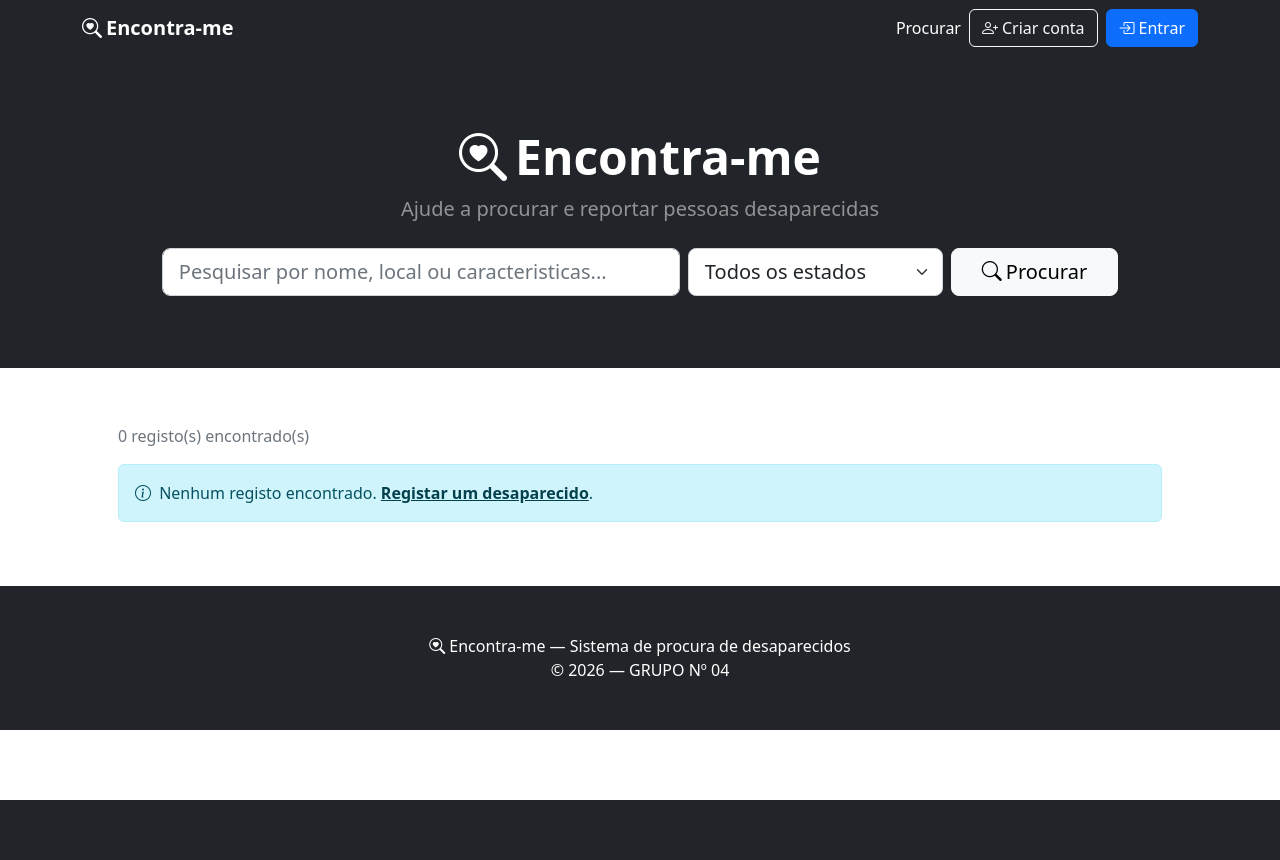
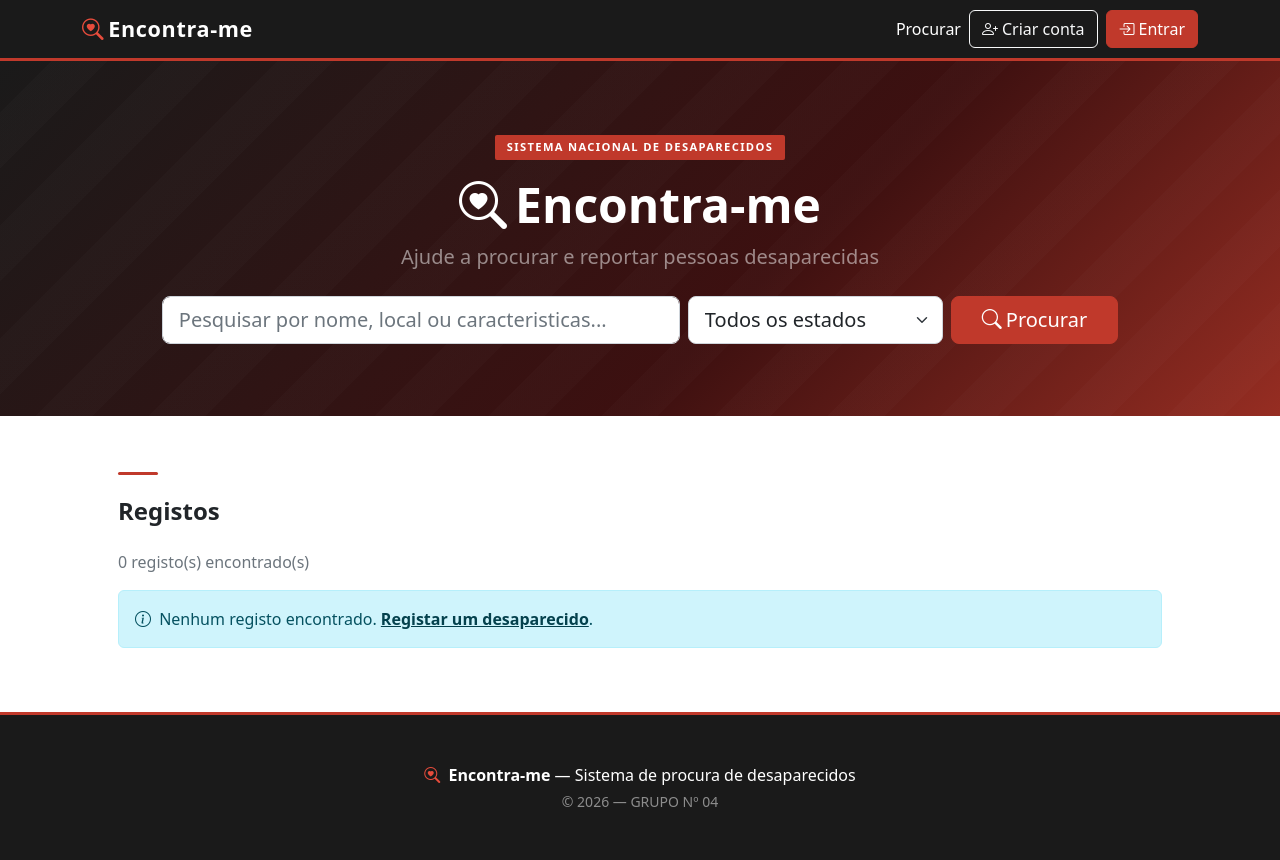
Before and after one commit to mkaldev08/sistema-procura-desaparecidos-imetro, a PHP site: page / in a window 1280 px wide. Before the commit the page ends 800 px from the top, so only its background shows below. Run offline with PHP 8.4, Linux system fonts and the light colour scheme; data that the repository does not hold is empty.

Commit message:
feat: rebranded

```diff
--- a/css/styles.css
+++ b/css/styles.css
@@ -1,9 +1,125 @@
 /*!
  * Base template: Start Bootstrap - Shop Homepage v5.0.6 (MIT License)
  * https://startbootstrap.com/template/shop-homepage
- * Copyright 2013-2023 Start Bootstrap LLC.
  * Customized for: Encontra-me (missing persons system).
+ * Rebranding: red-urgency theme, 2026.
  */
+
+/* ── Brand tokens ─────────────────────────────────────────── */
+:root {
+    --brand:       #c0392b;
+    --brand-dark:  #962d22;
+    --brand-light: #e74c3c;
+    --site-dark:   #1a1a1a;
+    --site-gray:   #f8f9fa;
+}
+
+/* ── Bootstrap overrides ──────────────────────────────────── */
+
+/* Primary buttons → brand red */
+.btn-primary {
+    background-color: var(--brand);
+    border-color: var(--brand);
+}
+.btn-primary:hover,
+.btn-primary:focus,
+.btn-primary:active {
+    background-color: var(--brand-dark);
+    border-color: var(--brand-dark);
+}
+.btn-primary:focus-visible {
+    box-shadow: 0 0 0 0.25rem rgba(192, 57, 43, 0.4);
+}
+
+/* Outline-dark card button → red tint on hover */
+.btn-outline-dark:hover {
+    background-color: var(--brand);
+    border-color: var(--brand);
+    color: #fff;
+}
+
+/* Outline-light nav button → red fill on hover */
+.btn-outline-light:hover {
+    background-color: var(--brand);
+    border-color: var(--brand);
+}
+
+/* Pagination active → brand red */
+.page-link:focus { box-shadow: 0 0 0 0.25rem rgba(192, 57, 43, 0.25); }
+.page-item.active .page-link {
+    background-color: var(--brand);
+    border-color: var(--brand);
+}
+.page-link { color: var(--brand); }
+.page-link:hover { color: var(--brand-dark); }
+
+/* Form focus rings → brand red */
+.form-control:focus,
+.form-select:focus {
+    border-color: var(--brand-light);
+    box-shadow: 0 0 0 0.25rem rgba(192, 57, 43, 0.2);
+}
+
+/* ── Navbar ───────────────────────────────────────────────── */
+.navbar {
+    background-color: var(--site-dark) !important;
+    border-bottom: 3px solid var(--brand);
+}
+
+.navbar-brand {
+    font-size: 1.35rem;
+    letter-spacing: 0.03em;
+}
+
+.navbar-brand .bi-search-heart {
+    color: var(--brand-light);
+}
+
+/* ── Hero banner ──────────────────────────────────────────── */
+.site-hero {
+    background: linear-gradient(135deg, var(--site-dark) 0%, #3d1010 60%, var(--brand-dark) 100%);
+    position: relative;
+    overflow: hidden;
+}
+
+.site-hero::before {
+    content: '';
+    position: absolute;
+    inset: 0;
+    background: repeating-linear-gradient(
+        -45deg,
+        transparent,
+        transparent 40px,
+        rgba(255,255,255,0.015) 40px,
+        rgba(255,255,255,0.015) 80px
+    );
+}
+
+.site-hero .container { position: relative; z-index: 1; }
+
+.site-hero .hero-eyebrow {
+    display: inline-block;
+    background: var(--brand);
+    color: #fff;
+    font-size: 0.7rem;
+    font-weight: 700;
+    letter-spacing: 0.12em;
+    text-transform: uppercase;
+    padding: 0.25rem 0.75rem;
+    border-radius: 2px;
+    margin-bottom: 1rem;
+}
+
+/* ── Cards ────────────────────────────────────────────────── */
+.card {
+    border: 1px solid #dee2e6;
+    transition: transform 0.18s ease, box-shadow 0.18s ease;
+}
+
+.card:hover {
+    transform: translateY(-3px);
+    box-shadow: 0 8px 24px rgba(0, 0, 0, 0.12) !important;
+}
 
 /* Person card photo: keep a consistent height across the grid */
 .card-img-top {
@@ -17,17 +133,19 @@
     display: flex;
     align-items: center;
     justify-content: center;
-    background: #e9ecef;
-    color: #adb5bd;
+    background: #f0eded;
+    color: #c0b0b0;
     font-size: 3.5rem;
 }
 
-/* Status ribbon, reusing the template's "sale badge" pattern */
+/* Status ribbon */
 .status-badge {
     position: absolute;
     top: 0.5rem;
     right: 0.5rem;
     z-index: 2;
+    font-size: 0.75rem;
+    letter-spacing: 0.04em;
 }
 
 /* Detail page photo */
@@ -36,3 +154,21 @@
     min-height: 320px;
     object-fit: cover;
 }
+
+/* ── Section divider ──────────────────────────────────────── */
+.section-title-bar {
+    display: inline-block;
+    width: 40px;
+    height: 3px;
+    background: var(--brand);
+    border-radius: 2px;
+    margin-bottom: 1rem;
+}
+
+/* ── Footer ───────────────────────────────────────────────── */
+.site-footer {
+    background-color: var(--site-dark) !important;
+    border-top: 3px solid var(--brand);
+}
+
+.site-footer .brand-icon { color: var(--brand-light); }
--- a/includes/footer.php
+++ b/includes/footer.php
@@ -1,12 +1,13 @@
     </main>
 
-    <!-- Footer (template footer, repurposed) -->
-    <footer class="py-5 bg-dark">
+    <!-- Footer -->
+    <footer class="site-footer py-5">
         <div class="container">
             <p class="m-0 text-center text-white">
-                <i class="bi-search-heart me-1"></i>Encontra-me &mdash; Sistema de procura de desaparecidos
+                <i class="bi-search-heart brand-icon me-1"></i>
+                <strong>Encontra-me</strong> &mdash; Sistema de procura de desaparecidos
             </p>
-            <p class="m-0 text-center text-white">
+            <p class="m-0 text-center text-white-50 small mt-1">
                 &copy; 2026 &mdash; GRUPO Nº 04
             </p>
         </div>
--- a/includes/header.php
+++ b/includes/header.php
@@ -27,8 +27,8 @@ $currentPage = basename($_SERVER['PHP_SELF']);
 
 <body>
 
-    <!-- Navigation (template navbar, repurposed) -->
-    <nav class="navbar navbar-expand-lg navbar-dark bg-dark">
+    <!-- Navigation -->
+    <nav class="navbar navbar-expand-lg navbar-dark">
         <div class="container">
             <a class="navbar-brand fw-bold" href="index.php">
                 <i class="bi-search-heart me-1"></i>Encontra-me
@@ -49,7 +49,7 @@ $currentPage = basename($_SERVER['PHP_SELF']);
                     <span class="navbar-text text-white-50 me-3">
                         <i class="bi-person-check me-1"></i><?= e($_SESSION['username']) ?>
                     </span>
-                    <a class="btn btn-outline-light me-3" href="register.php">
+                    <a class="btn btn-primary me-3" href="register.php">
                         <i class="bi-plus-circle me-1"></i>Registar desaparecido
                     </a>
                     <a class="btn btn-outline-secondary btn-sm me-1" href="logout.php">
--- a/index.php
+++ b/index.php
@@ -76,10 +76,11 @@ $pageTitle = 'Procurar desaparecidos';
 require __DIR__ . '/includes/header.php';
 ?>
 
-    <!-- Cabeçalho com barra de pesquisa integrada -->
-    <header class="bg-dark py-5">
+    <!-- Hero com barra de pesquisa integrada -->
+    <header class="site-hero py-5">
         <div class="container px-4 px-lg-5 my-4">
             <div class="text-center text-white mb-4">
+                <span class="hero-eyebrow">Sistema nacional de desaparecidos</span>
                 <h1 class="display-5 fw-bolder">
                     <i class="bi-search-heart me-2"></i>Encontra-me
                 </h1>
@@ -102,7 +103,7 @@ require __DIR__ . '/includes/header.php';
                     </select>
                 </div>
                 <div class="col-md-2 d-grid">
-                    <button type="submit" class="btn btn-light btn-lg">
+                    <button type="submit" class="btn btn-primary btn-lg">
                         <i class="bi-search me-1"></i>Procurar
                     </button>
                 </div>
@@ -113,6 +114,11 @@ require __DIR__ . '/includes/header.php';
     <!-- Lista de registos com paginação -->
     <section class="py-5">
         <div class="container px-4 px-lg-5 mt-2">
+
+            <div class="mb-4">
+                <div class="section-title-bar"></div>
+                <h4 class="fw-bold mb-0">Registos</h4>
+            </div>
 
             <p class="text-muted">
                 <?= $totalRows ?> registo(s) encontrado(s)
```
Also changed, not shown: uploads/c53c48c13b9312d9b9943d2fae5067c4.jpg (deleted), 1 other file.
